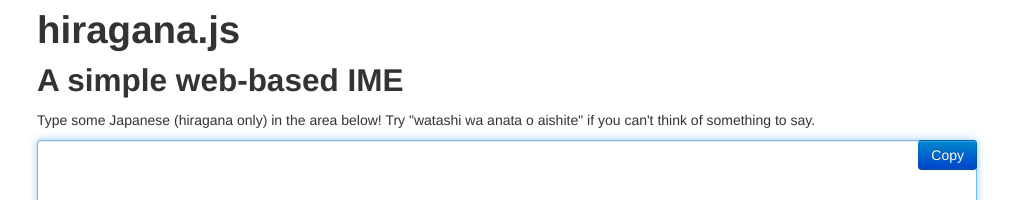
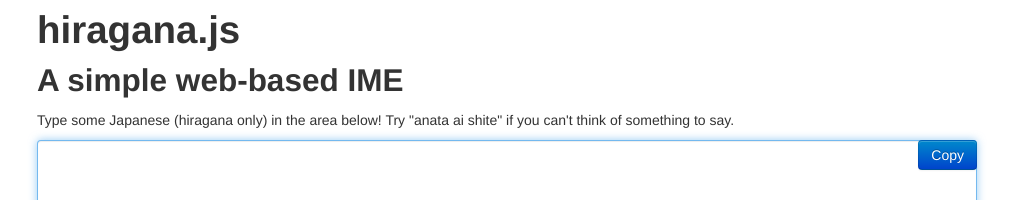
Before and after one commit to MrSwiss/hiragana.js, a plain HTML site: page index.html in a window 1280 px wide. Shown: the top 200 px of the page, without its empty margins (133-1146 px from the left). Drawn offline with Linux system fonts and the light colour scheme.

Commit message:
git status

```diff
--- a/index.html
+++ b/index.html
@@ -11,7 +11,7 @@
     <body class="container">
         <h1>hiragana.js</h1>
         <h2>A simple web-based IME</h2>
-        <p>Type some Japanese (hiragana only) in the area below! Try "watashi wa anata o aishite" if you can't think of something to say.</p>
+        <p>Type some Japanese (hiragana only) in the area below! Try "anata ai shite" if you can't think of something to say.</p>
         <button class="btn btn-primary" id="copy" data-clipboard-target="ime-editor" data-clipboard-text="default">Copy</button>
         <!--Note the 'data-ime' attribute on the textarea-->
         <textarea id="ime-editor" data-ime="hiragana" class="input-block-level" rows="10"></textarea>
```
